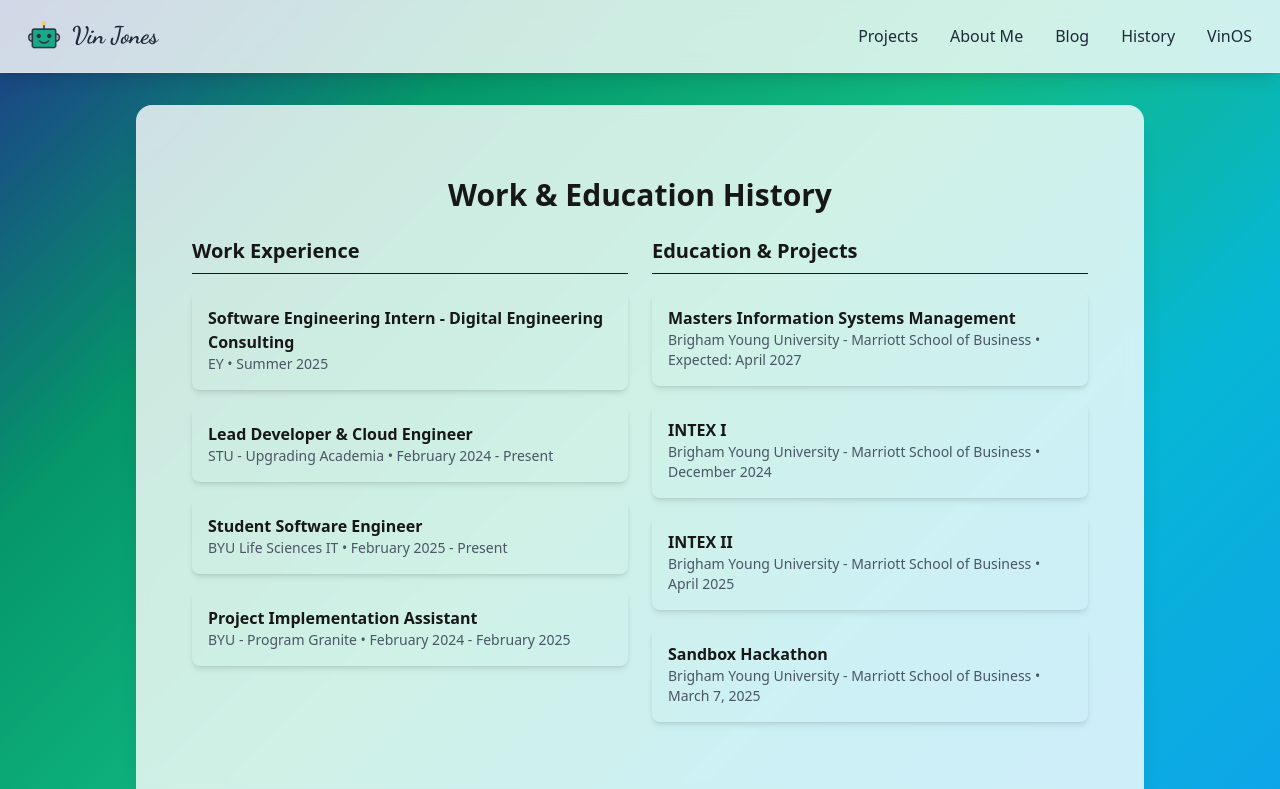
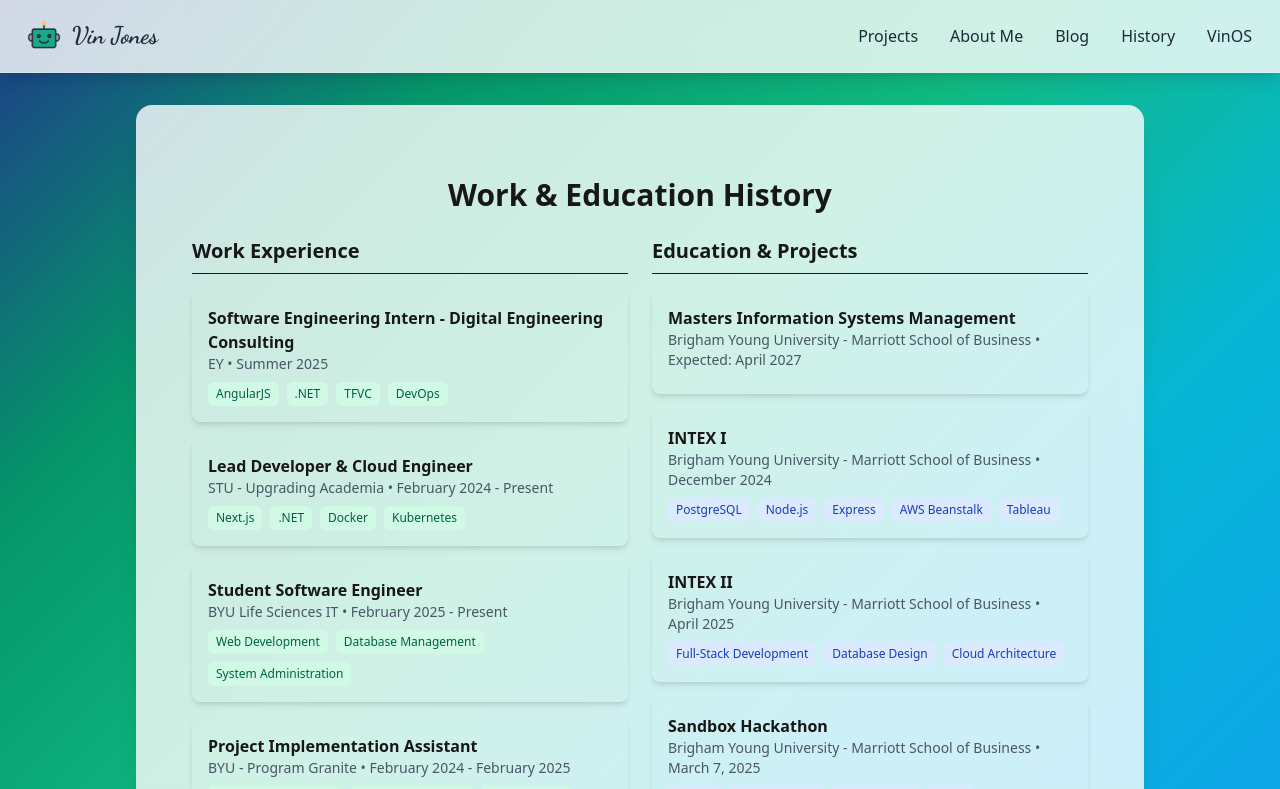
Before and after one commit to mattej5/first-web-game, a Next.js app: page /history in a window 1280 px wide. Shown: the top 789 px of the page. Built offline with nearby package versions, Linux system fonts and the light colour scheme; no server answers.

Commit message:
Content Refinement + Adding Metrics

```diff
--- a/app/history/page.tsx
+++ b/app/history/page.tsx
@@ -1,13 +1,60 @@
 export default function HistoryPage() {
     const historyData = [
-      { title: "Software Engineering Intern - Digital Engineering Consulting", companyOrSchool: "EY", date: "Summer 2025", type: "work" },
-      { title: "Lead Developer & Cloud Engineer", companyOrSchool: "STU - Upgrading Academia", date: "February 2024 - Present", type: "work" },
-      { title: "Student Software Engineer", companyOrSchool: "BYU Life Sciences IT", date: "February 2025 - Present", type: "work" },
-      { title: "Project Implementation Assistant", companyOrSchool: "BYU - Program Granite", date: "February 2024 - February 2025", type: "work" },
-      { title: "Masters Information Systems Management", companyOrSchool: "Brigham Young University - Marriott School of Business", date: "Expected: April 2027", type: "education" },
-      { title: "INTEX I", companyOrSchool: "Brigham Young University - Marriott School of Business", date: "December 2024", type: "education" },
-      { title: "INTEX II", companyOrSchool: "Brigham Young University - Marriott School of Business", date: "April 2025", type: "education" },
-      { title: "Sandbox Hackathon", companyOrSchool: "Brigham Young University - Marriott School of Business", date: "March 7, 2025", type: "education" },
+      {
+        title: "Software Engineering Intern - Digital Engineering Consulting",
+        companyOrSchool: "EY",
+        date: "Summer 2025",
+        type: "work",
+        techStack: ["AngularJS", ".NET", "TFVC", "DevOps"]
+      },
+      {
+        title: "Lead Developer & Cloud Engineer",
+        companyOrSchool: "STU - Upgrading Academia",
+        date: "February 2024 - Present",
+        type: "work",
+        techStack: ["Next.js", ".NET", "Docker", "Kubernetes"]
+      },
+      {
+        title: "Student Software Engineer",
+        companyOrSchool: "BYU Life Sciences IT",
+        date: "February 2025 - Present",
+        type: "work",
+        techStack: ["Web Development", "Database Management", "System Administration"]
+      },
+      {
+        title: "Project Implementation Assistant",
+        companyOrSchool: "BYU - Program Granite",
+        date: "February 2024 - February 2025",
+        type: "work",
+        techStack: ["Project Management", "System Integration", "Data Analysis"]
+      },
+      {
+        title: "Masters Information Systems Management",
+        companyOrSchool: "Brigham Young University - Marriott School of Business",
+        date: "Expected: April 2027",
+        type: "education"
+      },
+      {
+        title: "INTEX I",
+        companyOrSchool: "Brigham Young University - Marriott School of Business",
+        date: "December 2024",
+        type: "education",
+        techStack: ["PostgreSQL", "Node.js", "Express", "AWS Beanstalk", "Tableau"]
+      },
+      {
+        title: "INTEX II",
+        companyOrSchool: "Brigham Young University - Marriott School of Business",
+        date: "April 2025",
+        type: "education",
+        techStack: ["Full-Stack Development", "Database Design", "Cloud Architecture"]
+      },
+      {
+        title: "Sandbox Hackathon",
+        companyOrSchool: "Brigham Young University - Marriott School of Business",
+        date: "March 7, 2025",
+        type: "education",
+        techStack: ["Next.js", "AWS (EC2, S3)", "MySQL (RDS)", "CI/CD"]
+      },
 
     ];
 
@@ -23,7 +70,19 @@
               .map((item, index) => (
                 <div key={index} className="shadow-md p-4 rounded-lg mb-4">
                   <h3 className="font-semibold">{item.title}</h3>
-                  <p className="text-sm text-gray-600">{item.companyOrSchool} • {item.date}</p>
+                  <p className="text-sm text-gray-600 mb-2">{item.companyOrSchool} • {item.date}</p>
+                  {item.techStack && (
+                    <div className="flex flex-wrap gap-2 mt-2">
+                      {item.techStack.map((tech, techIndex) => (
+                        <span
+                          key={techIndex}
+                          className="px-2 py-1 text-xs font-medium bg-emerald-100 text-emerald-800 rounded-md"
+                        >
+                          {tech}
+                        </span>
+                      ))}
+                    </div>
+                  )}
                 </div>
             ))}
           </div>
@@ -36,7 +95,19 @@
               .map((item, index) => (
                 <div key={index} className="shadow-md p-4 rounded-lg mb-4">
                   <h3 className="font-semibold">{item.title}</h3>
-                  <p className="text-sm text-gray-600">{item.companyOrSchool} • {item.date}</p>
+                  <p className="text-sm text-gray-600 mb-2">{item.companyOrSchool} • {item.date}</p>
+                  {item.techStack && (
+                    <div className="flex flex-wrap gap-2 mt-2">
+                      {item.techStack.map((tech, techIndex) => (
+                        <span
+                          key={techIndex}
+                          className="px-2 py-1 text-xs font-medium bg-blue-100 text-blue-800 rounded-md"
+                        >
+                          {tech}
+                        </span>
+                      ))}
+                    </div>
+                  )}
                 </div>
             ))}
           </div>
--- a/app/projects/page.tsx
+++ b/app/projects/page.tsx
@@ -62,6 +62,15 @@
             star-themed rewards while reinforcing collaboration, kindness, and accountability.
             Teachers get quick dashboards for awarding Lumens, reviewing submissions, and keeping
             the class economy transparent without extra admin work.
+          </Typography>
+          <br />
+          <Typography component="div" sx={{ mt: 2 }}>
+            <strong>Impact:</strong>
+            <ul style={{ marginTop: '8px', paddingLeft: '20px' }}>
+              <li><strong>73 active students</strong> with <strong>273 transactions</strong> since implementation</li>
+              <li>Reduced daily award time from <strong>40 minutes to 5 minutes</strong> per day</li>
+              <li><strong>175 minutes saved per week</strong> (87.5% time reduction)</li>
+            </ul>
           </Typography>
           <br />
           <Button
```
Also changed, not shown: 2 other files (tests, documents, lock files or other folders).
